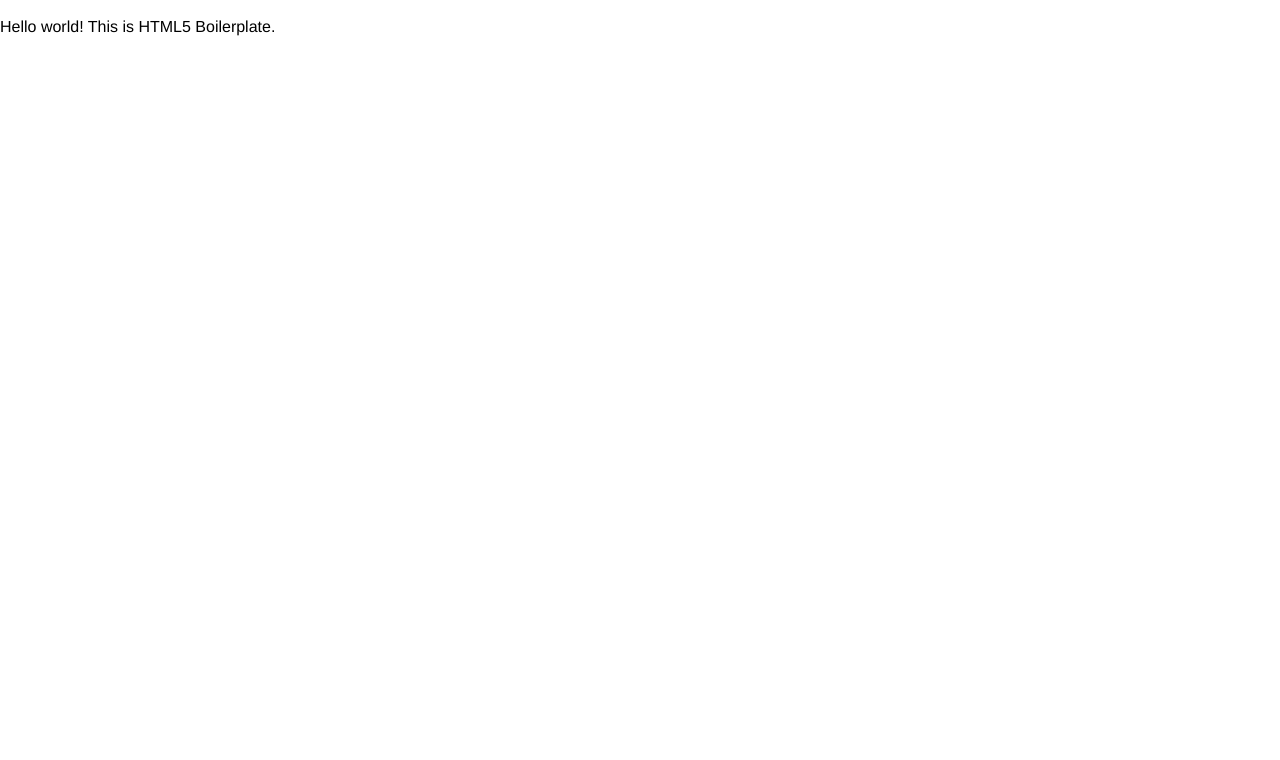
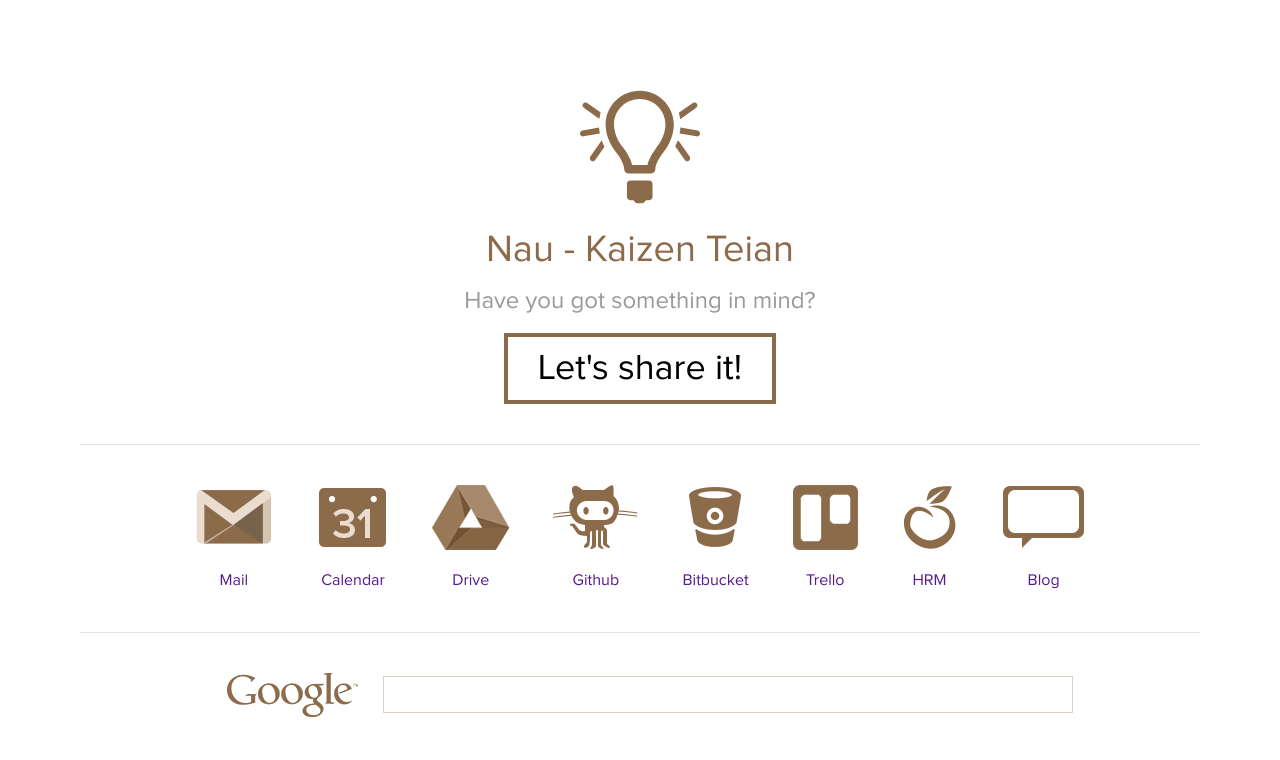
Before and after one commit to naustudio/nau-launchpad, a website: page index.html in a window 1280 px wide. Drawn offline with nearby package versions, Linux system fonts and the light colour scheme; files that its build step writes are made by us from their sources; a web font is replaced by a local one.

Commit message:
Roughly style the page

```diff
--- a/css/main.scss
+++ b/css/main.scss
@@ -2,7 +2,7 @@
 
 $color-primary: #8c6b4a;
 $color-body: black;
-$color-subtitle: lighten($color-body, 40%);
+$color-subtitle: lighten($color-body, 60%);
 
 
 /*
@@ -17,17 +17,6 @@
     font-weight: normal;
     font-style: normal;
 }
-@font-face {
-    font-family: 'Proxima Nova';
-    src: url('fonts/proximanova-light-webfont.eot');
-    src: url('fonts/proximanova-light-webfont.eot?#iefix') format('embedded-opentype'),
-         url('fonts/proximanova-light-webfont.woff') format('woff'),
-         url('fonts/proximanova-light-webfont.ttf') format('truetype');
-    font-weight: 300;
-    font-style: normal;
-}
-
-
 
 /*
  * What follows is the result of much research on cross-browser styling.
@@ -41,12 +30,13 @@
 
 html {
     color: $color-body;
+	font-family: "Proxima Nova", Helvetica, Arial, sans-serif;
     font-size: 1em;
     line-height: 1.4;
 }
 
 html, body {
-	font-family: "Proxima Nova", Helvetica, Arial, sans-serif;
+	height: 100%;
 }
 
 /*
@@ -123,8 +113,87 @@
 /* ==========================================================================
    Author's custom styles
    ========================================================================== */
+/*EXPERIMENTS WITH FLEX BOX*/
+body {
+	/* flexbox setup */
+	display: -webkit-flex;
+	-webkit-flex-direction: row;
 
+	display: flex;
+	flex-direction: row;
 
+	align-items: center;
+}
+
+.main {
+	-webkit-flex: 1 1 auto;
+	flex: 1 1 auto;
+}
+
+.section {
+	border-bottom: rgba(0, 0, 0, 0.1) 1px solid;
+	text-align: center;
+	max-width: 1120px;
+	padding: 2.5rem 0;
+	margin: auto;
+
+	&:last-child {
+		border: none;
+	}
+
+}
+
+.link {
+	display: inline-block;
+	margin: 0 1.250rem; /* 20px */
+	text-decoration: none;
+
+	&:hover,&:active {
+		opacity: 0.8;
+		color: $color-subtitle;
+	}
+}
+
+.link-label {
+	font-weight: normal;
+	margin: 1.250rem 0 0 0;
+}
+
+.search-provider-icon {
+	margin: 0 1.250rem; /* 20px */
+}
+
+.web-search-input {
+	width: 60%;
+	border: lighten($color-primary, 40%) 1px solid;
+	padding: 0.5rem;
+}
+
+.feedback {
+	.title {
+		font-weight: normal;
+		font-size: 2.375rem; /* 38px */
+		color: $color-primary;
+		line-height: 1;
+		margin: 1.250rem 0 ; /* 20px */
+	}
+
+	.subtitle {
+		font-weight: normal;
+		font-size: 1.500em; /* 24px */
+		color: $color-subtitle;
+		line-height: 1;
+		margin: 1.25rem 0 ; /* 20px */
+	}
+
+	.big-btn {
+		border: $color-primary 4px solid;
+		background: transparent;
+		font-size: 2.250rem; /* 36px */
+		font-weight: normal;
+		padding: 0.375rem 1.875rem; /* 6px 30px */
+	}
+}
 
 
 
--- a/index.html
+++ b/index.html
@@ -3,7 +3,7 @@
 	<head>
 		<meta charset="utf-8">
 		<meta http-equiv="X-UA-Compatible" content="IE=edge">
-        <title></title>
+		<title>Launchpad - Nau Studio</title>
 		<meta name="description" content="">
 		<meta name="viewport" content="width=device-width, initial-scale=1">
 
@@ -14,12 +14,60 @@
 		<script src="js/vendor/modernizr-2.7.1.min.js"></script>
 	</head>
 	<body>
-        <!--[if lt IE 8]>
+		<!--[if lt IE 9]>
 			<p class="browsehappy">You are using an <strong>outdated</strong> browser. Please <a href="http://browsehappy.com/">upgrade your browser</a> to improve your experience.</p>
 		<![endif]-->
+		<div class="announcement hidden">
 
-        <!-- Add your site or application content here -->
-        <p>Hello world! This is HTML5 Boilerplate.</p>
+		</div>
+		<main class="main">
+			<section class="section feedback">
+				<img src="img/light-bulb.svg" alt="Idea">
+				<h1 class="title">Nau - Kaizen Teian</h1>
+				<h3 class="subtitle">Have you got something in mind?</h3>
+				<button class="big-btn">Let's share it!</button>
+			</section>
+			<section class="section launcher">
+				<a href="" class="link">
+					<img class="link-icon" src="img/ico-mail.png" height="65" width="80" alt="Mail">
+					<h4 class="link-label">Mail</h4>
+				</a>
+				<a href="" class="link">
+					<img src="img/ico-cal.png" height="65" width="70" alt="Calendar" class="link-icon">
+					<h4 class="link-label">Calendar</h4>
+				</a>
+				<a href="" class="link">
+					<img src="img/ico-gdrive.png" height="65" width="77" alt="GDrive" class="link-icon">
+					<h4 class="link-label">Drive</h4>
+				</a>
+				<a href="" class="link">
+					<img src="img/ico-github.png" height="65" width="85" alt="Github" class="link-icon">
+					<h4 class="link-label">Github</h4>
+				</a>
+				<a href="" class="link">
+					<img src="img/ico-bitbucket.png" height="65" width="55" alt="Bitbucket" class="link-icon">
+					<h4 class="link-label">Bitbucket</h4>
+				</a>
+				<a href="" class="link">
+					<img src="img/ico-trello.png" height="65" width="65" alt="Trello" class="link-icon">
+					<h4 class="link-label">Trello</h4>
+				</a>
+				<a href="" class="link">
+					<img src="img/ico-hrm.png" height="65" width="55" alt="Orange HRM" class="link-icon">
+					<h4 class="link-label">HRM</h4>
+				</a>
+				<a href="" class="link">
+					<img src="img/ico-blog.png" height="65" width="85" alt="Blog" class="link-icon">
+					<h4 class="link-label">Blog</h4>
+				</a>
+			</section>
+			<form id="web-search" class="section web-search">
+				<img src="img/ico-google.png" height="44" width="131" alt="Google" class="search-provider-icon">
+				<input type="search" class="web-search-input">
+			</form>
+
+		</main>
+
 
 		<script src="//ajax.googleapis.com/ajax/libs/jquery/1.11.0/jquery.min.js"></script>
 		<script>window.jQuery || document.write('<script src="js/vendor/jquery-1.11.0.min.js"><\/script>')</script>
@@ -28,12 +76,14 @@
 
 		<!-- Google Analytics: change UA-XXXXX-X to be your site's ID. -->
 		<script>
+			/* jshint ignore:start */
 			(function(b,o,i,l,e,r){b.GoogleAnalyticsObject=l;b[l]||(b[l]=
 			function(){(b[l].q=b[l].q||[]).push(arguments)});b[l].l=+new Date;
 			e=o.createElement(i);r=o.getElementsByTagName(i)[0];
 			e.src='//www.google-analytics.com/analytics.js';
 			r.parentNode.insertBefore(e,r)}(window,document,'script','ga'));
 			ga('create','UA-XXXXX-X');ga('send','pageview');
+			/* jshint ignore:end */
 		</script>
 	</body>
 </html>
```
Also changed, not shown: css/fonts/proximanova-regular-webfont.ttf (added), css/fonts/proximanova-regular-webfont.woff (added), img/ico-bitbucket.png (added), img/ico-blog.png (added), img/ico-cal.png (added), img/ico-gdrive.png (added), img/ico-github.png (added), img/ico-google.png (added), img/ico-hrm.png (added), img/ico-mail.png (added), img/ico-trello.png (added), img/light-bulb.svg (added), img/megaphone.svg (added), 1 other file. Lines whose indentation alone changed are shown as unchanged.
